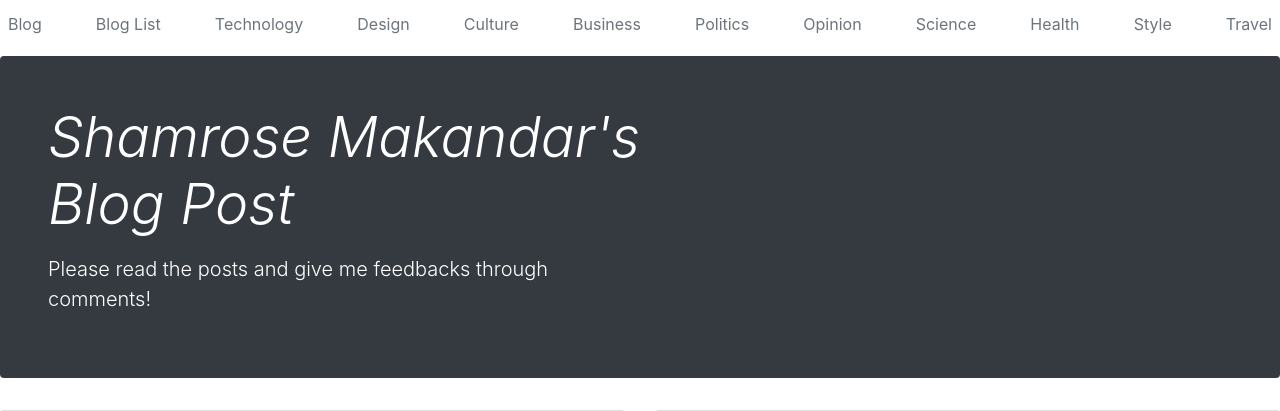
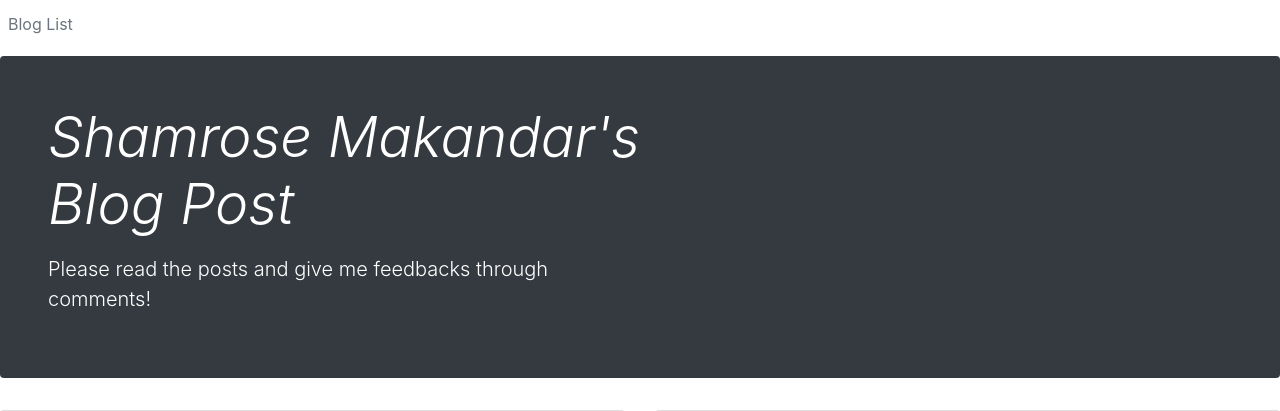
Before and after one commit to shamrose/ISQA-8380-1P1, a Django app: page /blog/welcome/ in a window 1280 px wide. Shown: the top 411 px of the page. Run offline with Django 3.2, Linux system fonts and the light colour scheme; some libraries are stand-ins or nearby versions.

Commit message:
Modeified Welcome.html

```diff
--- a/blog/templates/blog/post/welcome.html
+++ b/blog/templates/blog/post/welcome.html
@@ -24,18 +24,8 @@
 
       <div class="nav-scroller py-1 mb-2">
         <nav class="nav d-flex justify-content-between">
-          <a class="p-2 text-muted" href="{% url "blog:welcome_list" %}">Blog</a>
-          <a class="p-2 text-muted" href="{% url "blog:post_list" %}">Blog List</a>
-          <a class="p-2 text-muted" href="#">Technology</a>
-          <a class="p-2 text-muted" href="#">Design</a>
-          <a class="p-2 text-muted" href="#">Culture</a>
-          <a class="p-2 text-muted" href="#">Business</a>
-          <a class="p-2 text-muted" href="#">Politics</a>
-          <a class="p-2 text-muted" href="#">Opinion</a>
-          <a class="p-2 text-muted" href="#">Science</a>
-          <a class="p-2 text-muted" href="#">Health</a>
-          <a class="p-2 text-muted" href="#">Style</a>
-          <a class="p-2 text-muted" href="#">Travel</a>
+          <a class="p-2 text-muted"  href="{% url "blog:post_list" %}">Blog List</a>
+
         </nav>
       </div>
 
@@ -59,7 +49,7 @@
               <p class="card-text mb-auto">College of IS&T is located at the Peter Kiewit Institute, The University of Nebraska at Omaha</p>
               <a href="https://www.unomaha.edu/">University of Nebraska at Omaha</a>
             </div>
-            <img class="card-img-right flex-auto d-none d-lg-block" data-src="holder.js/200x250?theme=thumb" alt="Card image cap">
+            <img class="card-img-right flex-auto d-none d-lg-block" data-src="" alt="">
           </div>
         </div>
         <div class="col-md-6">
@@ -73,7 +63,7 @@
               <p class="card-text mb-auto">ATRI is located in Hyderabad, India</p>
               <a href="http://www.atri.edu.in/">Aurora's Technological & Research Institute</a>
             </div>
-            <img class="card-img-right flex-auto d-none d-lg-block" data-src="holder.js/200x250?theme=thumb" alt="Card image cap">
+            <img class="card-img-right flex-auto d-none d-lg-block" data-src="" alt="">
           </div>
         </div>
       </div>
```
